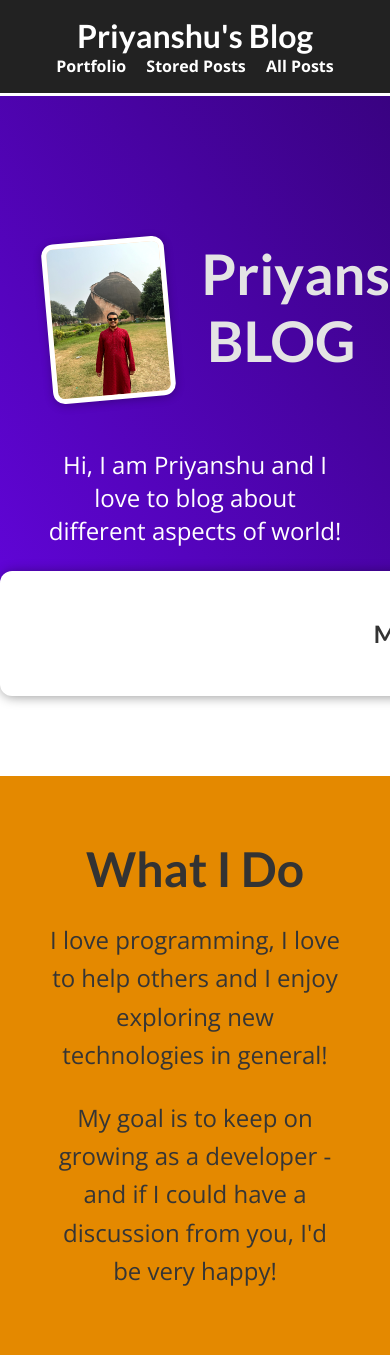
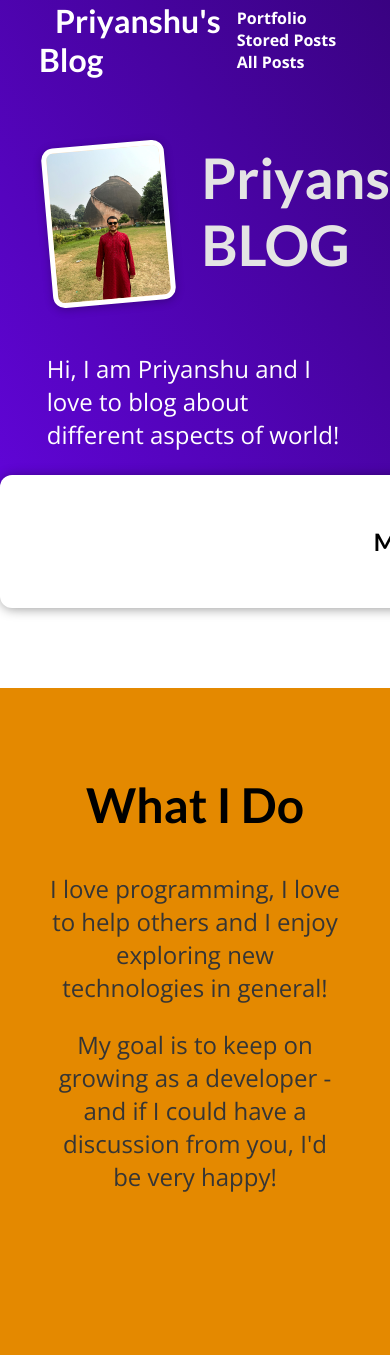
Before and after one commit to ps1711/MY_SITE, a Django app: page / in a window 390 px wide; the page is wider, and only the part inside the window is pictured. After the commit the page ends 1192 px from the top of that part, so only its background shows below. Run offline with Django 3.2, Linux system fonts and the light colour scheme; data that the repository does not hold is empty.

Commit message:
Update app.css

```diff
--- a/static/app.css
+++ b/static/app.css
@@ -6,23 +6,19 @@
 
 html {
   font-family: 'Open Sans', 'Lato', sans-serif;
-  scroll-behavior: smooth;
 }
 
 body {
   margin: 0;
-  background-color: #fff;
-  color: #333;
 }
 
-/* Headings */
-h1, h2, h3 {
+h1,
+h2,
+h3 {
   font-family: 'Lato', sans-serif;
   font-weight: bold;
-  margin: 1rem 0;
 }
 
-/* Navigation */
 #main-navigation {
   width: 100%;
   height: 5rem;
@@ -30,16 +26,9 @@ h1, h2, h3 {
   justify-content: space-between;
   align-items: center;
   padding: 0 10%;
-  background-color: #222;
-  position: fixed;
+  position: absolute;
   top: 0;
   left: 0;
-  z-index: 10;
-}
-
-#main-navigation h1 {
-  color: white;
-  margin: 0;
 }
 
 #main-navigation a {
@@ -54,87 +43,7 @@ h1, h2, h3 {
   color: #cf79f1;
 }
 
-/* Welcome Section */
-#welcome {
-  margin-top: 6rem;
-  text-align: center;
-  padding: 2rem 1rem;
+#main-navigation h1 a:hover,
+#main-navigation h1 a:active {
+  color: white;
 }
-
-#welcome img {
-  width: 150px;
-  height: 150px;
-  border-radius: 50%;
-  object-fit: cover;
-}
-
-#welcome p {
-  font-size: 1.1rem;
-  margin-top: 1rem;
-}
-
-/* Latest Posts */
-#latest-posts {
-  padding: 2rem 1rem;
-  max-width: 1000px;
-  margin: auto;
-}
-
-#latest-posts ul {
-  list-style: none;
-  padding: 0;
-  display: grid;
-  grid-template-columns: repeat(auto-fit, minmax(260px, 1fr));
-  gap: 1.5rem;
-}
-
-/* Post Cards */
-#latest-posts li {
-  background-color: #f3f3f3;
-  padding: 1rem;
-  border-radius: 8px;
-  box-shadow: 0 2px 6px rgba(0,0,0,0.1);
-  transition: transform 0.2s;
-}
-
-#latest-posts li:hover {
-  transform: scale(1.02);
-}
-
-/* About Section */
-#about {
-  padding: 2rem 1rem;
-  max-width: 800px;
-  margin: auto;
-  text-align: center;
-}
-
-#about p {
-  margin-bottom: 1rem;
-  font-size: 1.05rem;
-  line-height: 1.6;
-}
-
-/* Responsive */
-@media (max-width: 768px) {
-  #main-navigation {
-    flex-direction: column;
-    height: auto;
-    padding: 1rem;
-    text-align: center;
-  }
-
-  #main-navigation a {
-    margin: 0.5rem;
-  }
-
-  #welcome img {
-    width: 100px;
-    height: 100px;
-  }
-
-  #welcome p,
-  #about p {
-    font-size: 1rem;
-  }
-}
```
